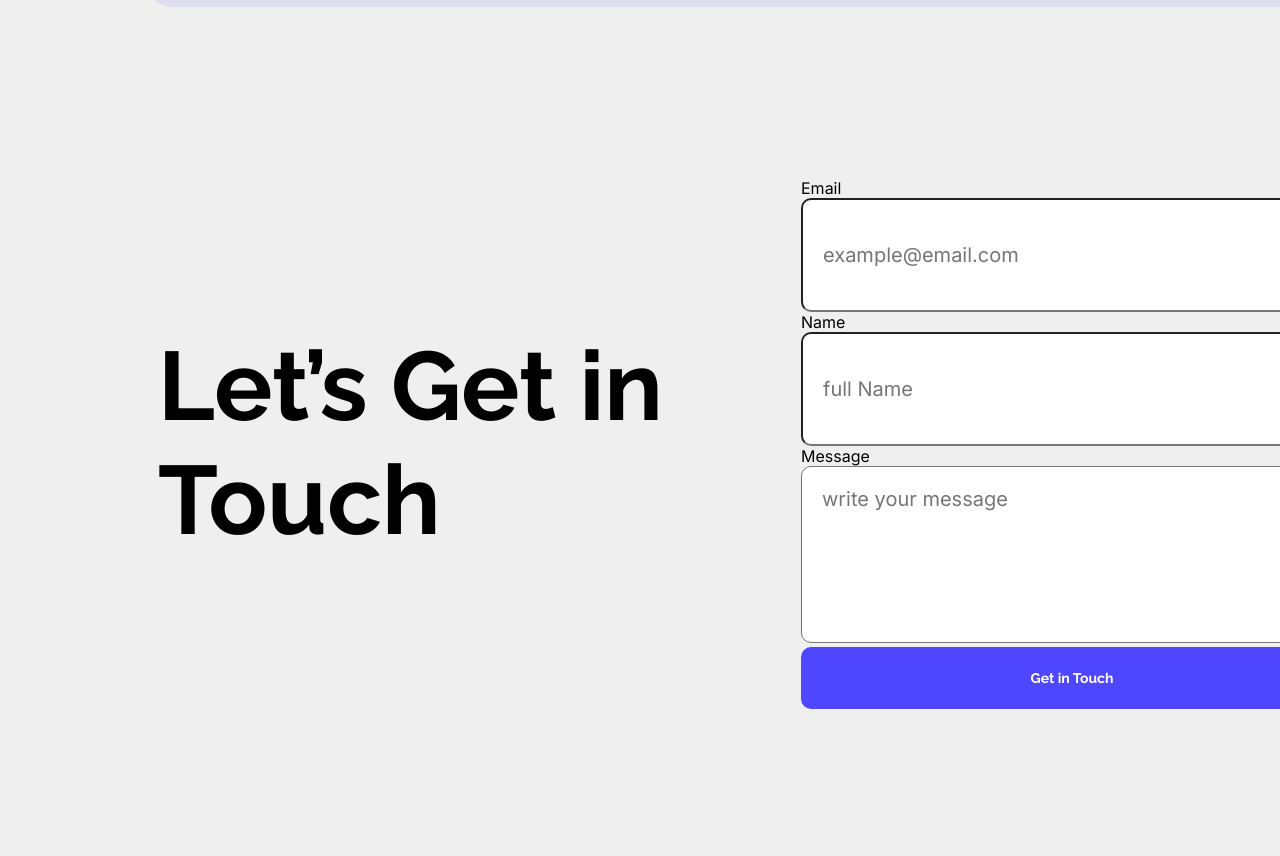
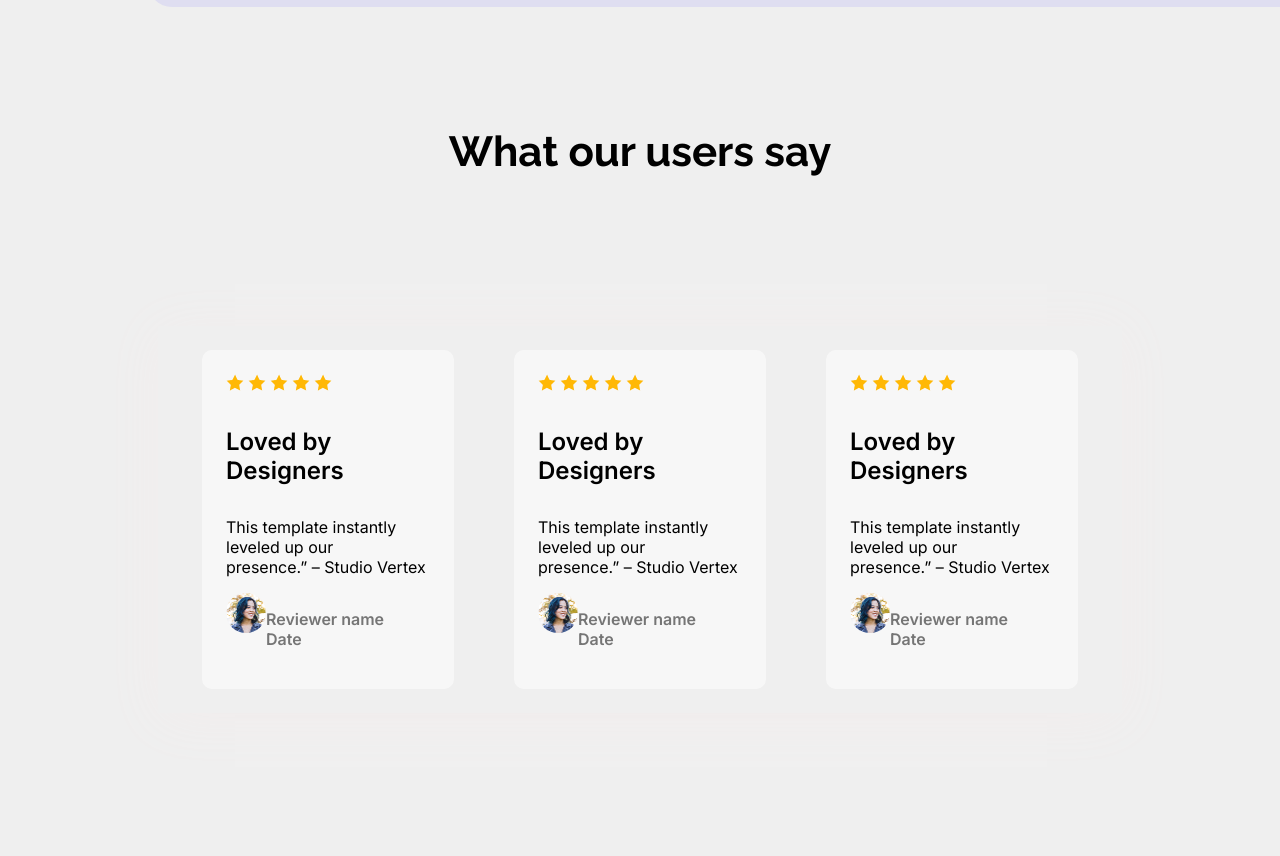
Before and after one commit to jiyad486/my-assignment-repo, a plain HTML site: page index.html in a window 1280 px wide. Shown: the part 1661-2517 px from the top of the page. Drawn offline with Linux system fonts and the light colour scheme.

Commit message:
add more text

```diff
--- a/index.html
+++ b/index.html
@@ -56,6 +56,50 @@
                 </div>
             </div>
         </section>
+        <section class="card-sec">
+            <h2 class="raleway-font say">What our users say</h2>
+            <div class="container">
+                <div class="card">
+                    <img src="Assets/icon-star.png" alt="">
+                    <img src="Assets/icon-star.png" alt="">
+                    <img src="Assets/icon-star.png" alt="">
+                    <img src="Assets/icon-star.png" alt="">
+                    <img src="Assets/icon-star.png" alt="">
+                    <h4 class="inter-font love">Loved by Designers</h4>
+                    <p class="t inter-font">This template instantly leveled up our <br> presence.” – Studio Vertex</p>
+                    <div class="ava">
+                        <img src="Assets/avatar.png" alt="" class="pic"> <br>
+                        <p class="inter-font r">Reviewer name <br> Date</p>
+                    </div>
+                </div>
+                <div class="card">
+                    <img src="Assets/icon-star.png" alt="">
+                    <img src="Assets/icon-star.png" alt="">
+                    <img src="Assets/icon-star.png" alt="">
+                    <img src="Assets/icon-star.png" alt="">
+                    <img src="Assets/icon-star.png" alt="">
+                    <h4 class="inter-font love">Loved by Designers</h4>
+                    <p class="t inter-font">This template instantly leveled up our <br> presence.” – Studio Vertex</p>
+                    <div class="ava">
+                        <img src="Assets/avatar.png" alt="" class="pic"> <br>
+                        <p class="inter-font r">Reviewer name <br> Date</p>
+                    </div>
+                </div>
+                <div class="card">
+                    <img src="Assets/icon-star.png" alt="">
+                    <img src="Assets/icon-star.png" alt="">
+                    <img src="Assets/icon-star.png" alt="">
+                    <img src="Assets/icon-star.png" alt="">
+                    <img src="Assets/icon-star.png" alt="">
+                    <h4 class="inter-font love">Loved by Designers</h4>
+                    <p class="t inter-font">This template instantly leveled up our <br> presence.” – Studio Vertex</p>
+                    <div class="ava">
+                        <img src="Assets/avatar.png" alt="" class="pic"> <br>
+                        <p class="inter-font r">Reviewer name <br> Date</p>
+                    </div>
+                </div>
+            </div>
+        </section>
         <section class="flex">
             <div>
             <h2 class="touch raleway-font">Let’s Get in Touch</h2>
--- a/styles/ui.css
+++ b/styles/ui.css
@@ -200,3 +200,44 @@ footer div a{
 .btn:hover{
   background-color: plum;
 }
+.say{
+  font-size: 42px;
+  font-weight: 700;
+  text-align: center;
+}
+.ava{
+  display: flex;
+}
+.container{
+  display: flex;
+  gap: 20px;
+  padding: 24px 24px;
+  box-shadow: 0px 6px 50px 0px #F2EDED;
+  margin: 150px 150px;
+
+}
+.pic{
+  width: 40px;
+  height: 40px;
+  border-radius: 45px;
+}
+.love{
+  font-size: 24px;
+  font-weight: 600;
+}
+.t{
+  font-weight: 400;
+  font-size: 16px;
+}
+.r{
+  font-size: 16px;
+  font-weight: 600;
+  color: #757575;
+}
+.card{
+  margin: 0px 20px;
+  background-color: rgba(255, 255, 255, 0.541);
+  padding: 24px 24px;
+  gap: 24px;
+  border-radius: 10px;
+}
```
